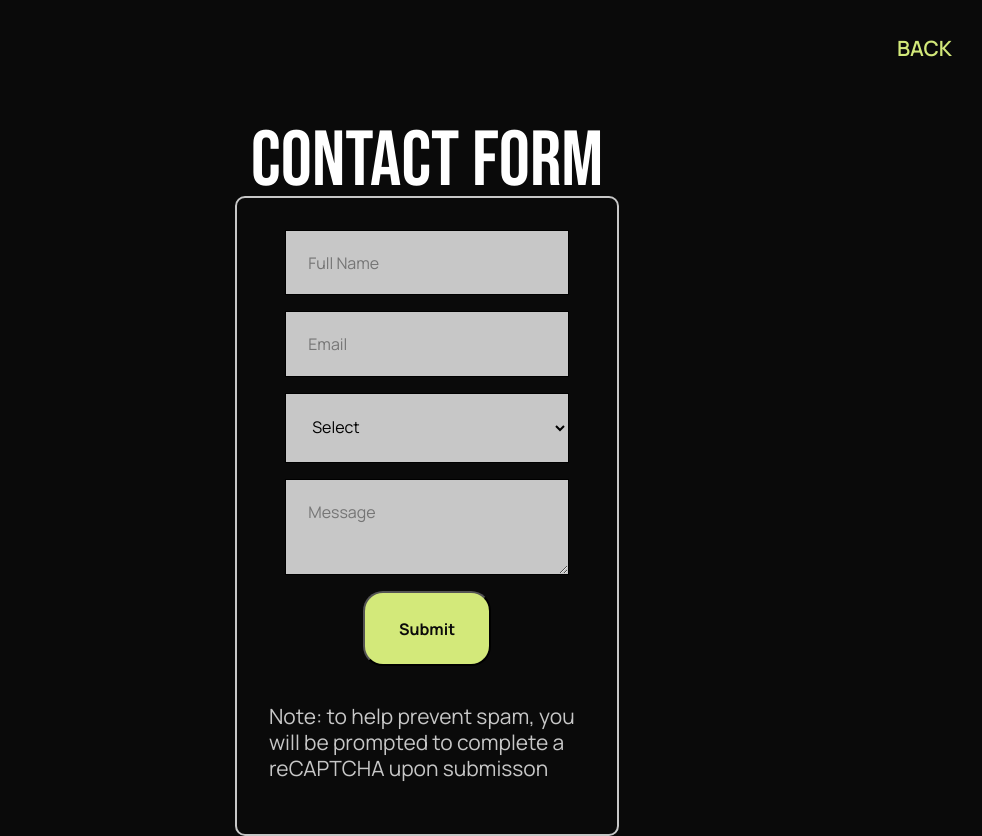
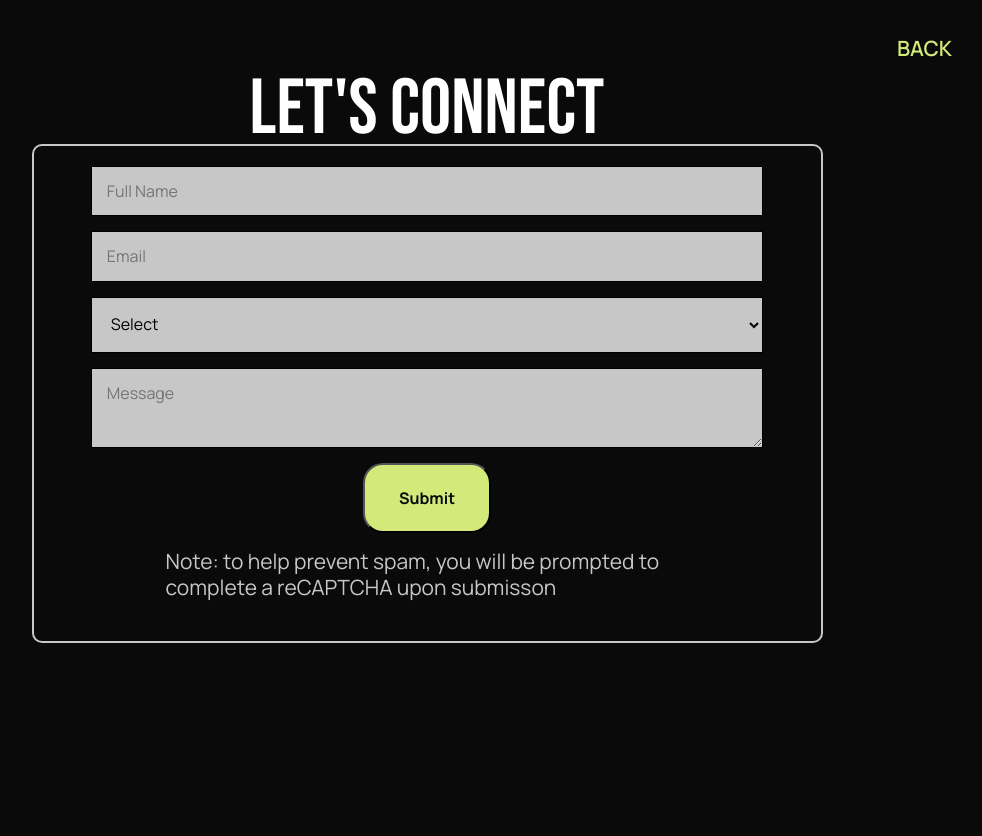
Before and after one commit to roguemacaroon/personal-project, a plain HTML site: page contact-me.html in a window 1280 px wide. Shown: the whole page, without its empty margins (213-1195 px from the left). After the commit the page ends 800 px from the top, so only its background shows below. Drawn offline with Linux system fonts and the light colour scheme.

Commit message:
fixed some numbers in the contact css and turned them into vars, added vars to style.css

```diff
--- a/contact-me.html
+++ b/contact-me.html
@@ -41,7 +41,7 @@ Header
 Contact form
 ==================  -->
     <section class="wrapper contact-me">
-      <h1 class="heading-one">Contact Form</h1>
+      <h1 class="heading-one">Let's Connect</h1>
       <!-- start of form -->
       <form
         aria-label="Contact Form"
--- a/css/contact.css
+++ b/css/contact.css
@@ -1,6 +1,6 @@
 /* adding some space under header */
 h1 {
-  margin-bottom: 2rem;
+  margin-top: 0;
 }
 
 /* styling for the entire section */
@@ -16,19 +16,19 @@ form {
   margin: 0 auto;
   display: flex;
   flex-direction: column;
-  width: 24rem;
-  gap: 1rem;
+  width: 95%;
+  gap: var(--spacing15);
   align-items: center;
   border: 2px solid var(--neutral-off-white);
   border-radius: 10px;
-  padding: 2rem;
+  padding: 20px;
 }
 
 /* targeting specific areas of the form  */
 input,
 select,
 textarea {
-  padding: 1.4rem;
+  padding: var(--spacing15);
   background: var(--neutral-off-white);
   border: 1px solid black;
   width: 90%;
@@ -36,14 +36,14 @@ textarea {
 
 /* just the textarea */
 textarea {
-  height: 6rem;
+  height: var(--spacing80);
 }
 
 /* button style */
 button {
-  width: 8rem;
-  padding: 1.4rem;
-  border-radius: 20px;
+  width: 128px;
+  padding: var(--spacing20);
+  border-radius: var(--border-radius20);
   cursor: pointer;
   background: var(--primary-yellow);
   color: var(--neutral-black);
@@ -55,3 +55,13 @@ button:hover {
   background: var(--neutral-off-white);
   color: var(--neutral-black);
 }
+
+@media screen and (min-width: 800px) {
+  form {
+    width: 70%;
+  }
+  form p {
+    width: 70%;
+    margin-top: 0;
+  }
+}
--- a/css/style.css
+++ b/css/style.css
@@ -64,6 +64,7 @@ Variables (colors, text, spacing, etc.)
 
   /* Spacing */
   --spacing10: 10px;
+  --spacing15: 15px;
   --spacing20: 20px;
   --spacing30: 30px;
   --spacing40: 40px;
@@ -74,6 +75,7 @@ Variables (colors, text, spacing, etc.)
 
   /* border-radius */
   --border-radius10: 10px;
+  --border-radius20: 20px;
 
   /* Wrappers */
   --wrapper-width-max: 1328px;
```
